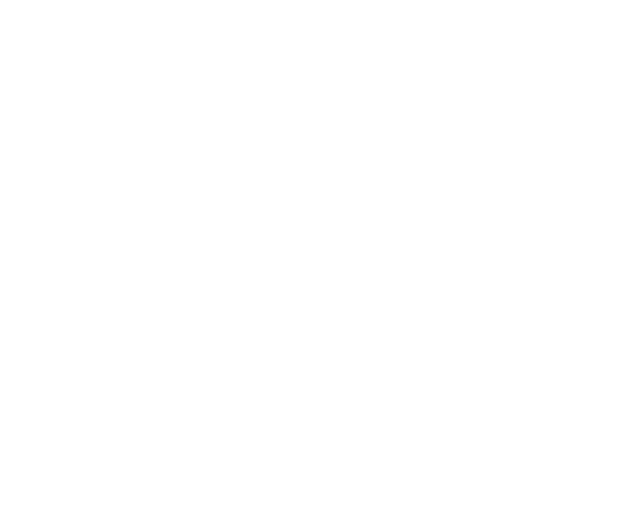
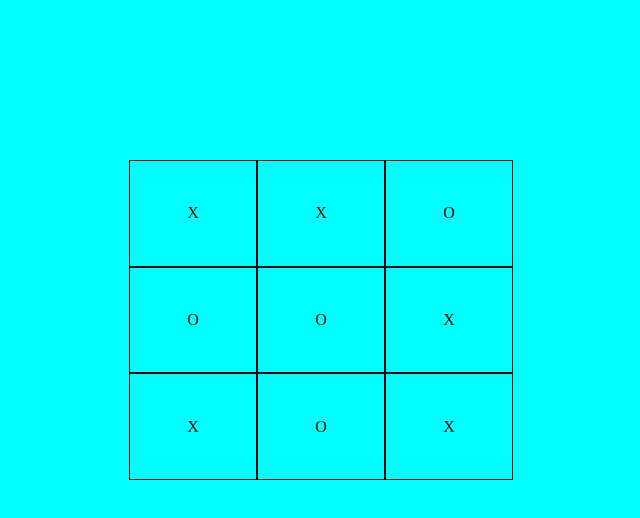
Before and after one commit to RazaNaqsh/project_TicTacToe, a website: page index.html in a window 1280 px wide. Shown: the whole page, without its empty margins (319-959 px from the left). Drawn offline with Linux system fonts and the light colour scheme.

Commit message:
Rendered Gameboard into page

```diff
--- a/index.html
+++ b/index.html
@@ -11,7 +11,9 @@
 </head>
 
 <body>
+    <div class="container">
 
+    </div>
 </body>
 
 </html>
--- a/script.js
+++ b/script.js
@@ -0,0 +1,14 @@
+const player1 = {
+	name: "ken",
+	symbol: "X",
+};
+const gameBoard = (() => {
+	const board = ["X", "X", "O", "O", "O", "X", "X", "O", "X"];
+	const container = document.querySelector(".container");
+	board.forEach((item, index) => {
+		const div = document.createElement("div");
+		div.classList.add("grid-item", `data-index=${index}`);
+		div.innerHTML = item;
+		container.append(div);
+	});
+})();
--- a/scss/globals/_boilerplate.scss
+++ b/scss/globals/_boilerplate.scss
@@ -0,0 +1,10 @@
+*,
+*::after,
+*::before {
+	padding: 0;
+	margin: 0;
+	box-sizing: border-box;
+}
+body {
+	background-color: aqua;
+}
--- /dev/null
+++ b/scss/layouts/_container.scss
@@ -0,0 +1,15 @@
+.container {
+	display: grid;
+	margin-top: 10rem;
+	margin-inline: auto;
+	height: 40vh;
+	width: 30vw;
+	grid-template-rows: repeat(3, 1fr);
+	grid-template-columns: repeat(3, 1fr);
+	.grid-item {
+		border: 1px solid;
+		display: flex;
+		justify-content: center;
+		align-items: center;
+	}
+}
--- a/scss/layouts/_index.scss
+++ b/scss/layouts/_index.scss
@@ -0,0 +1 @@
+@forward "container";
```
Also changed, not shown: dist/style.css, 1 other file.
